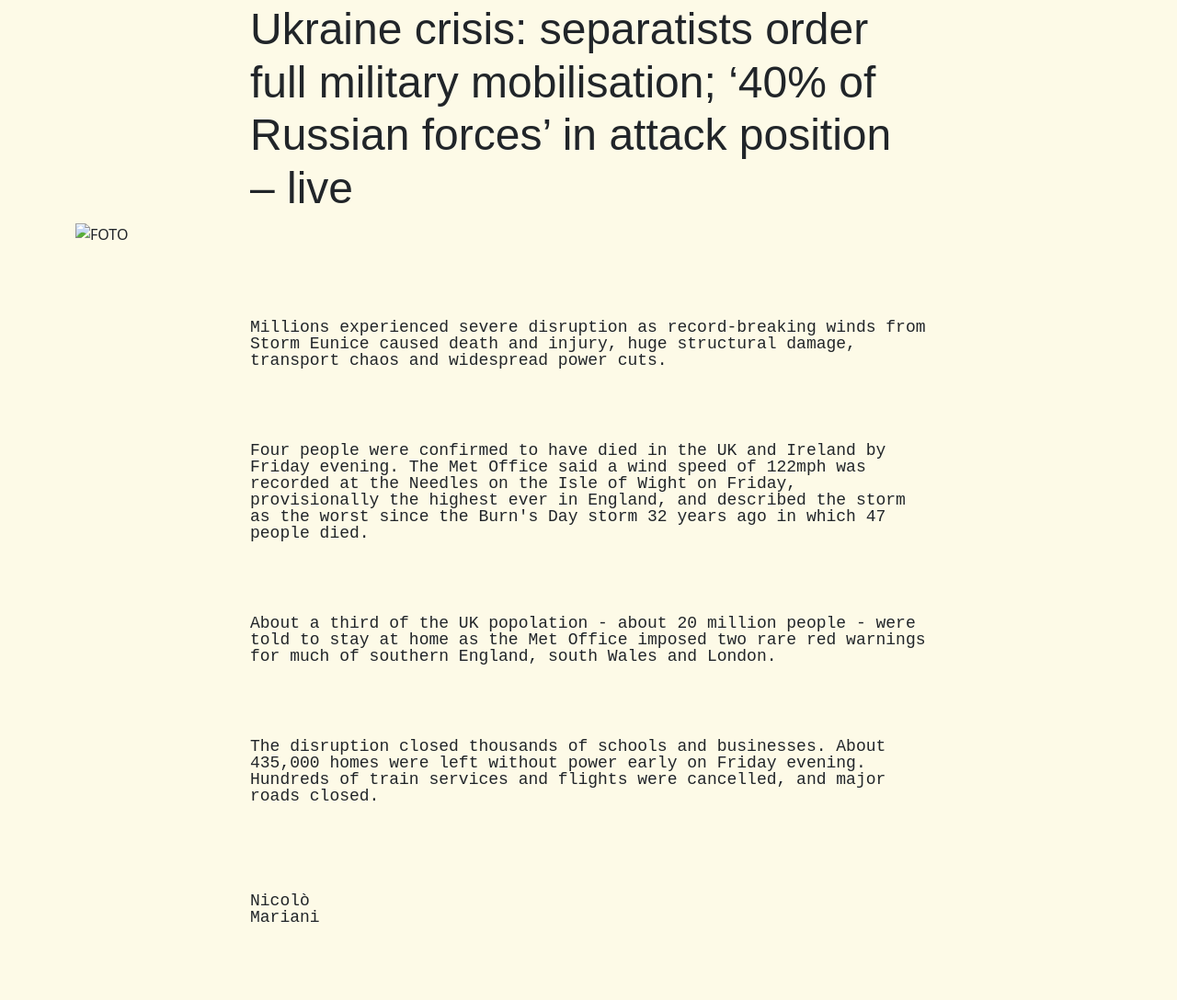
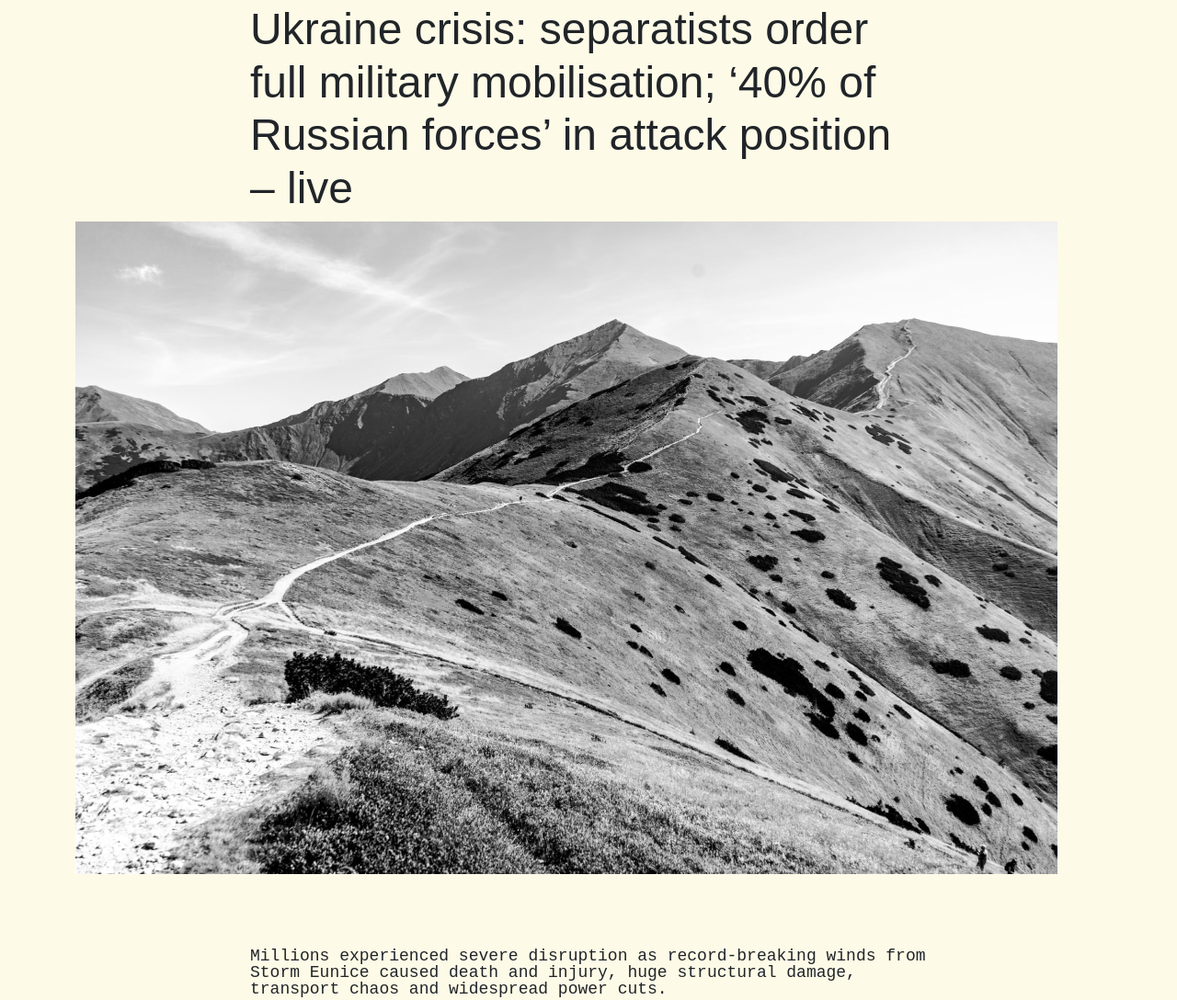
Before and after one commit to nico9707190/Dettaglio-Articolo-Mariani, a plain HTML site: page index.html in a window 1280 px wide. Shown: the part 52-1140 px from the top of the page at 92% size. Before the commit the page ends 1075 px from the top, so only its background shows below. Drawn offline with nearby package versions, Linux system fonts and the light colour scheme; files that its build step writes are made by us from their sources; files whose address does not match are found by name.

Commit message:
cartelle finali

```diff
--- a/dettaglio articolo/index.html
+++ b/index.html
@@ -4,7 +4,7 @@
         <title>Dettaglio Articolo</title>
         <meta charset="UTF-8"/>
         <meta name="viewport" content="width=device-width"/>
-        <link rel="stylesheet" href="css/style.css"/>
+        <link rel="stylesheet" href="static/css/style.css"/>
         <link href="https://cdn.jsdelivr.net/npm/bootstrap@5.3.3/dist/css/bootstrap.min.css" rel="stylesheet" integrity="sha384-QWTKZyjpPEjISv5WaRU9OFeRpok6YctnYmDr5pNlyT2bRjXh0JMhjY6hW+ALEwIH" crossorigin="anonymous">
     </head>
 
@@ -12,14 +12,14 @@
         <div class="container">
 
             <div class="row">
-                    <div class="col-8 offset-2">
-                        <h1>Ukraine crisis: separatists order full military mobilisation; ‘40% of Russian forces’ in attack position – live</h1>
-                    </div>
+                <div class="col-8 offset-2">
+                    <h1>Ukraine crisis: separatists order full military mobilisation; ‘40% of Russian forces’ in attack position – live</h1>
+                </div>
             </div>
 
             <div class="row">
                 <div class="col-12">
-                    <img src="images/image 1.png" alt="FOTO">
+                    <img src="static/images/image 1.png" alt="FOTO">
                 </div>
             </div>
 
--- a/dettaglio articolo/static/css/style.css
+++ b/static/css/style.css
@@ -1,4 +1,4 @@
 @import"titolo.css";
 @import"paragrafo.css";
 @import"immagine.css";
-@import"firma.css"
+@import"firma.css";
```
Also changed, not shown: static/css/firma.css (renamed from dettaglio articolo/static/css/firma.css), static/css/immagine.css (renamed from dettaglio articolo/static/css/immagine.css), static/css/paragrafo.css (renamed from dettaglio articolo/static/css/paragrafo.css), static/css/titolo.css (renamed from dettaglio articolo/static/css/titolo.css), static/images/image 1.png (renamed from dettaglio articolo/static/images/image 1.png).
